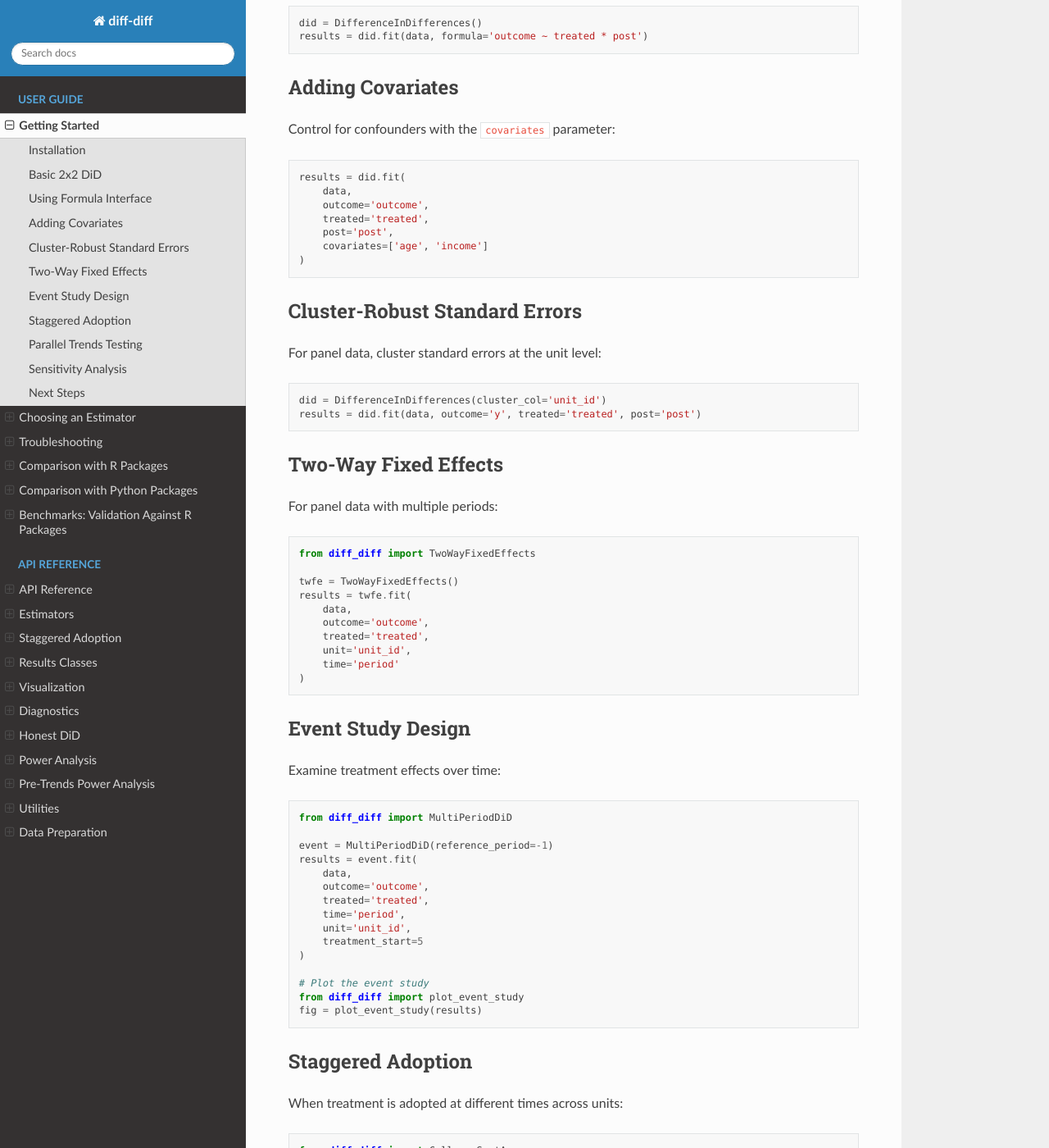
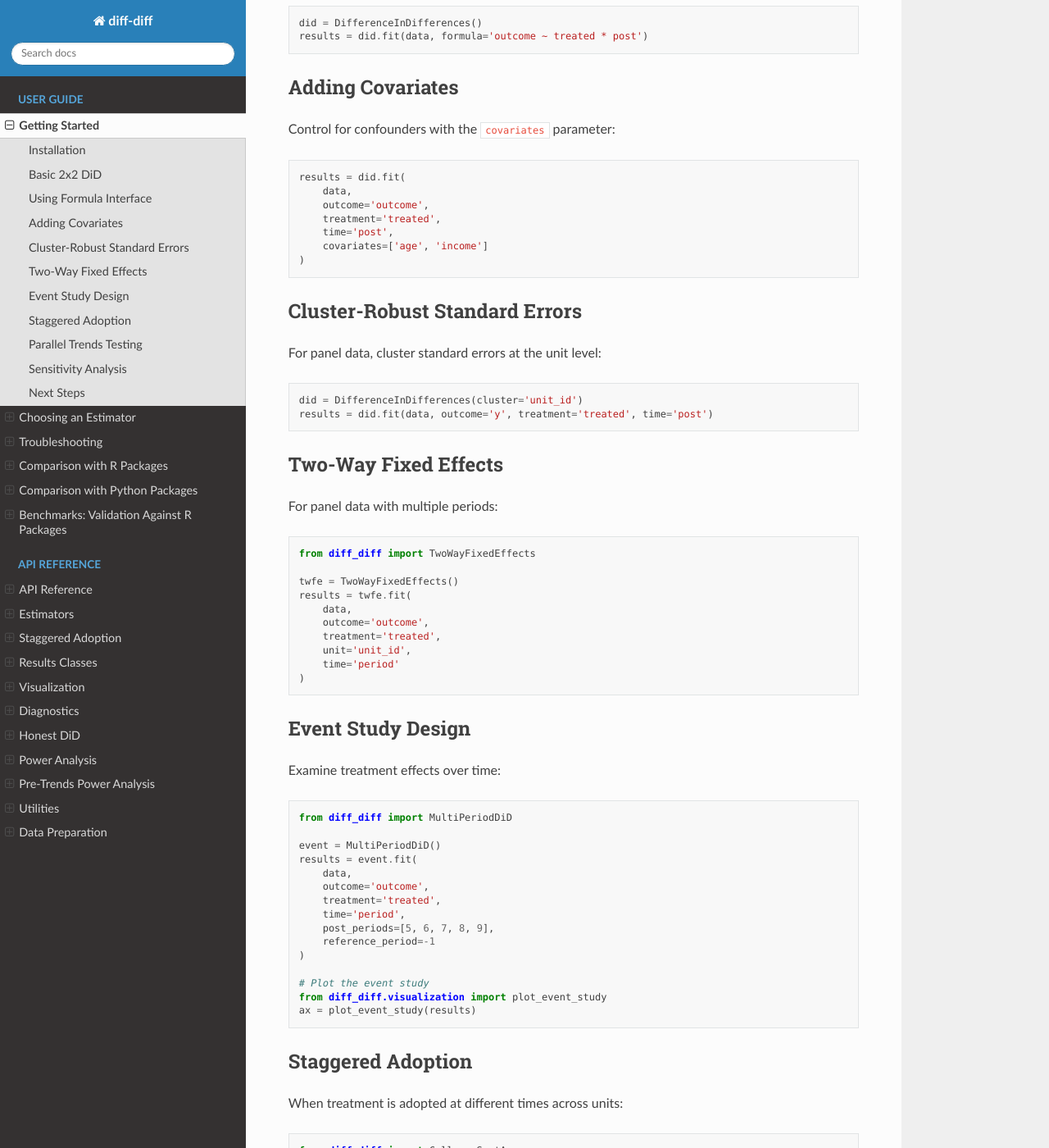
Before and after one commit to igerber/diff-diff, a Sphinx documentation site: the page built from docs/quickstart.rst, in a window 1280 px wide and 1400 px high, scrolled down 1232 px. Shown: the whole window at 82% size. Built offline with Sphinx 7.4.7 and the Read the Docs theme 3.1.0, drawn with Linux system fonts in a browser that asks for light colours; some of the changed text lies outside the part shown.

Commit message:
Fix 10 API discrepancies in quickstart.rst
Update code examples to use correct parameter names:
- generate_did_data: treatment_start → treatment_period
- DifferenceInDifferences.fit: treated → treatment, post → time
- DifferenceInDifferences: cluster_col → cluster
- TwoWayFixedEffects.fit: treated → treatment
- MultiPeriodDiD: move reference_period from constructor to fit()
- MultiPeriodDiD.fit: treatment_start → post_periods
- CallawaySantAnna results: att → overall_att
- check_parallel_trends: fix import path and parameters
- HonestDiD: delta=DeltaRM → method/M, robust_ci → ci_lb/ci_ub

Co-Authored-By: Claude Opus 4.5 <noreply@anthropic.com>

```diff
--- a/docs/quickstart.rst
+++ b/docs/quickstart.rst
@@ -27,7 +27,7 @@ The simplest DiD design has two groups (treated/control) and two periods (pre/po
        n_units=100,
        n_periods=10,
        treatment_effect=5.0,
-       treatment_start=5,
+       treatment_period=5,
        treatment_fraction=0.5,
    )
 
@@ -36,8 +36,8 @@ The simplest DiD design has two groups (treated/control) and two periods (pre/po
    results = did.fit(
        data,
        outcome='outcome',
-       treated='treated',
-       post='post'
+       treatment='treated',
+       time='post'
    )
 
    # View results
@@ -75,8 +75,8 @@ Control for confounders with the ``covariates`` parameter:
    results = did.fit(
        data,
        outcome='outcome',
-       treated='treated',
-       post='post',
+       treatment='treated',
+       time='post',
        covariates=['age', 'income']
    )
 
@@ -87,8 +87,8 @@ For panel data, cluster standard errors at the unit level:
 
 .. code-block:: python
 
-   did = DifferenceInDifferences(cluster_col='unit_id')
-   results = did.fit(data, outcome='y', treated='treated', post='post')
+   did = DifferenceInDifferences(cluster='unit_id')
+   results = did.fit(data, outcome='y', treatment='treated', time='post')
 
 Two-Way Fixed Effects
 ---------------------
@@ -103,7 +103,7 @@ For panel data with multiple periods:
    results = twfe.fit(
        data,
        outcome='outcome',
-       treated='treated',
+       treatment='treated',
        unit='unit_id',
        time='period'
    )
@@ -117,19 +117,19 @@ Examine treatment effects over time:
 
    from diff_diff import MultiPeriodDiD
 
-   event = MultiPeriodDiD(reference_period=-1)
+   event = MultiPeriodDiD()
    results = event.fit(
        data,
        outcome='outcome',
-       treated='treated',
+       treatment='treated',
        time='period',
-       unit='unit_id',
-       treatment_start=5
+       post_periods=[5, 6, 7, 8, 9],
+       reference_period=-1
    )
 
    # Plot the event study
-   from diff_diff import plot_event_study
-   fig = plot_event_study(results)
+   from diff_diff.visualization import plot_event_study
+   ax = plot_event_study(results)
 
 Staggered Adoption
 ------------------
@@ -159,15 +159,14 @@ Test the key identifying assumption:
 
 .. code-block:: python
 
-   from diff_diff import check_parallel_trends
+   from diff_diff.utils import check_parallel_trends
 
    trends_result = check_parallel_trends(
        data,
        outcome='outcome',
-       unit='unit_id',
        time='period',
-       treated='treated',
-       pre_periods=4
+       treatment_group='treated',
+       pre_periods=[0, 1, 2, 3]
    )
 
    if trends_result['p_value'] > 0.05:
```
Also changed, not shown: other parts of docs/quickstart.rst (+4 -4 lines).
